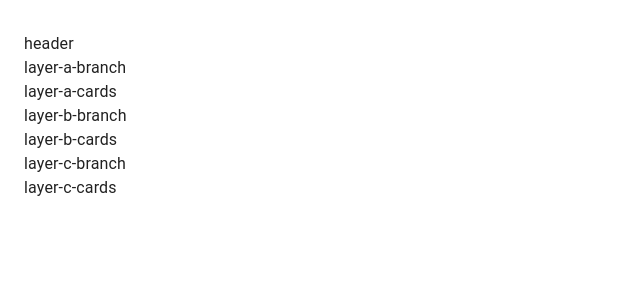
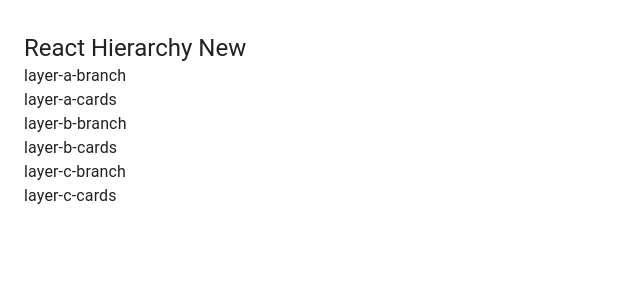
Before and after one commit to thebuoyant/react-hierarchy-new, a React app: page / in a window 1280 px wide. Shown: the top 300 px of the page, without its empty margins (0-640 px from the left). Built offline with nearby package versions, Linux system fonts and the light colour scheme; the HTML template or start-up script is replaced by a standard one.

Commit message:
RHN-5 Improve header

```diff
--- /dev/null
+++ b/src/components/header/Header.tsx
@@ -0,0 +1,17 @@
+import { Typography } from "@mui/material";
+import "./Header.css";
+import { APP_CONFIG } from "../../app.config";
+
+export type HeaderProps = {
+  titleType?: "h1" | "h2" | "h3" | "h4" | "h5" | "h6";
+};
+
+export default function Header({ titleType = "h5" }: HeaderProps) {
+  return (
+    <div className="header">
+      <Typography className="hierarchy-title" variant={titleType}>
+        {APP_CONFIG.general.appTitle}
+      </Typography>
+    </div>
+  );
+}
--- a/src/components/react-hierarchy/ReactHierarchy.tsx
+++ b/src/components/react-hierarchy/ReactHierarchy.tsx
@@ -5,6 +5,7 @@
 import { useLayoutStore } from "../../store/layoutStore";
 import { HierarchyNodeType } from "../../types/hierarchy-node.types";
 import { DEFAULT_MOCK_DATA } from "../../_mock-data/default-mock-data";
+import Header from "../header/Header";
 
 export type ReactHierarchyProps = {
   titleType?: "h1" | "h2" | "h3" | "h4" | "h5" | "h6";
@@ -28,6 +29,7 @@
     const { card, branch } = appConfig.layout;
 
     console.log("appData", appData);
+    console.log("appConfig", appConfig);
     setCardWidth(card.cardWidth);
     setCardHeight(card.cardHeight);
     setCardSpace(card.cardWidth);
@@ -37,7 +39,9 @@
   return (
     <div className="react-hierarchy">
       <div className="layout-wrapper">
-        <div className="header-wrapper">header</div>
+        <div className="header-wrapper">
+          <Header />
+        </div>
         <div className="layer-a-wrapper">
           <div className="layer-a-branch-wrapper">layer-a-branch</div>
           <div className="layer-a-cards-wrapper">layer-a-cards</div>
```
Also changed, not shown: src/components/header/Header.css (added).
